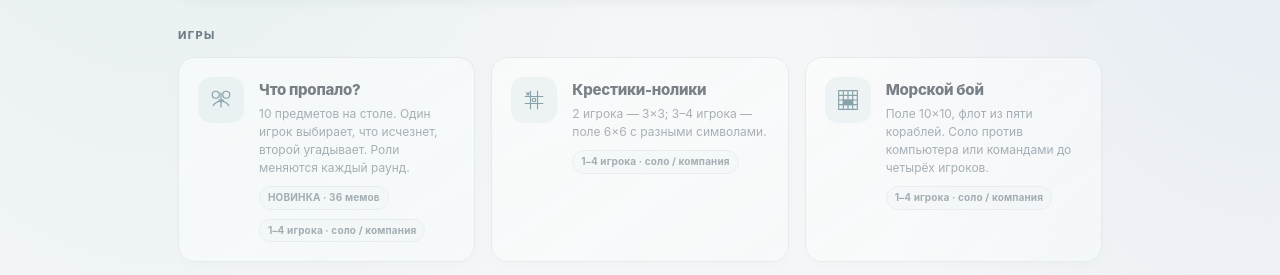
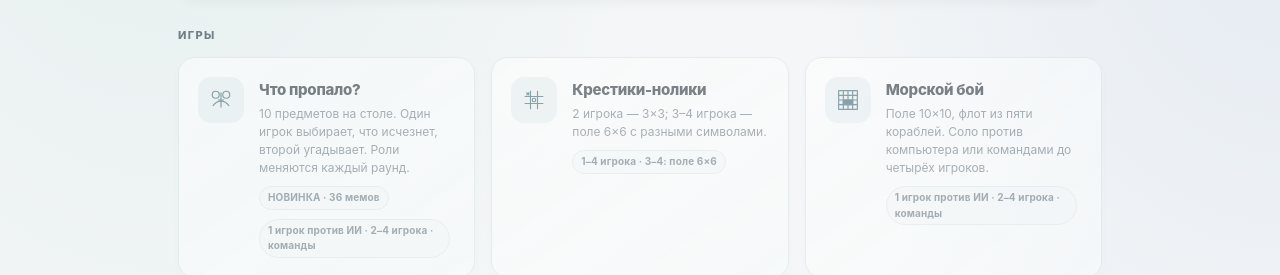
Before and after one commit to zursed253-spec/banan.github.io, a plain HTML site: page index.html in a window 1280 px wide. Shown: the part 507-782 px from the top of the page. Drawn offline with Linux system fonts and the light colour scheme.

Commit message:
Show each game's solo, team and multiplayer format on its card

```diff
--- a/index.html
+++ b/index.html
@@ -234,7 +234,8 @@ function renderCards(){
     const d=el('div');
     d.appendChild(el('h3','',g.name));d.appendChild(el('p','',g.desc));
     if(g.id==='vanish')d.appendChild(el('span','tag','НОВИНКА · 36 мемов'));
-    d.appendChild(el('span','tag',min===1?'1–4 игрока · соло / компания':(min===max?min+' игрока':min+'–'+max+' игрока')));
+    const format=g.id==='ttt'?'1–4 игрока · 3–4: поле 6×6':g.teamGame?'1 игрок против ИИ · 2–4 игрока · команды':'1–4 игрока · боты / компания';
+    d.appendChild(el('span','tag',format));
     b.appendChild(d);
     b.onclick=()=>{
       if(!ready){toast('Для этой игры нужно '+min+'–'+max+' участников');return;}
```
